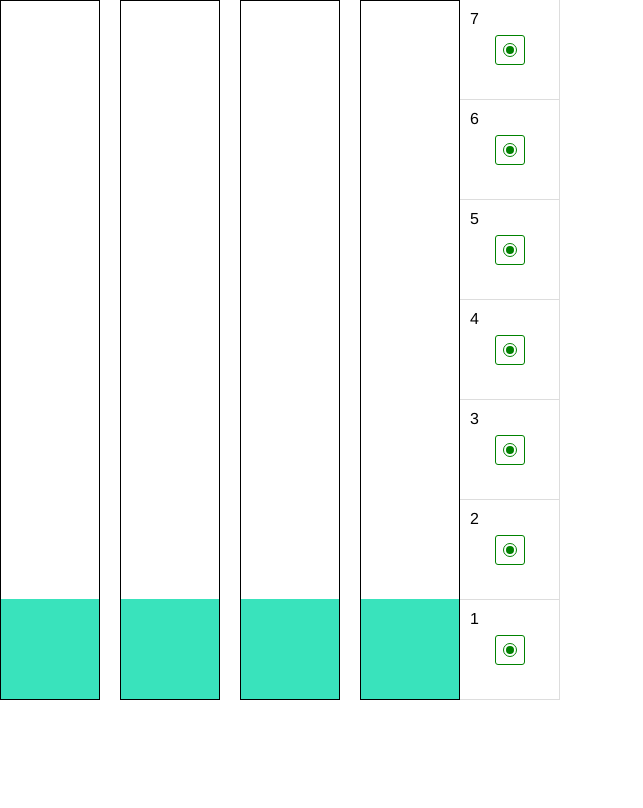
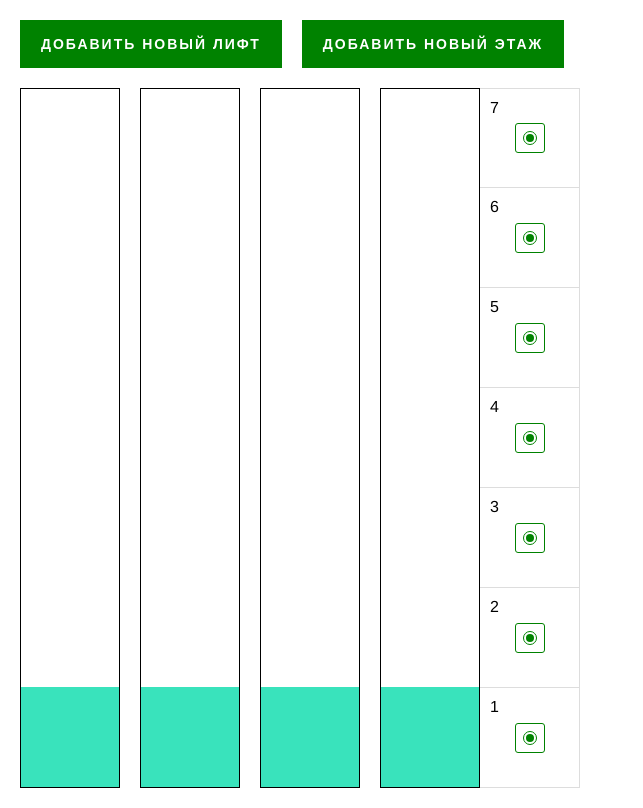
Before and after one commit to AlekseySemiconductor/elevator, a Vue app: page / in a window 1280 px wide. Shown: the whole page, without its empty margins (0-643 px from the left). Built offline with nearby package versions, Linux system fonts and the light colour scheme.

Commit message:
adds the ability to add new floors and elevators

```diff
--- a/src/assets/scss/AppFloor.scss
+++ b/src/assets/scss/AppFloor.scss
@@ -5,6 +5,10 @@
   align-items: center;
   height: 100px;
   border-bottom: 1px solid #ddd;
+
+  &:first-child {
+    border-top: 1px solid #ddd;
+  }
 
   &__index {
     position: absolute;
--- a/src/assets/scss/MainLayout.scss
+++ b/src/assets/scss/MainLayout.scss
@@ -1,5 +1,87 @@
 .main-layout {
-  display: flex;
+  margin: 20px;
+  &__controls-wrapper {
+    display: flex;
+    margin-bottom: 20px;
+    gap: 20px;
+  }
+
+  &__btn {
+    position: relative;
+    display: inline-block;
+    width: auto;
+    height: auto;
+    background-color: transparent;
+    border: none;
+    padding: 0;
+    min-width: 150px;
+    cursor: pointer;
+
+    &:before {
+      content: "";
+      position: absolute;
+      background-color: #008200;
+      transition: 0.3s ease-out;
+    }
+
+    &.main-layout__btn-slide-down:before {
+      content: "";
+      position: absolute;
+      bottom: 0;
+      left: 0;
+      right: 0;
+      height: 100%;
+      width: 100%;
+    }
+
+    &.main-layout__btn-slide-down:hover:before {
+      content: "";
+      position: absolute;
+      height: 0%;
+    }
+
+    &.main-layout__btn-slide-up:before {
+      content: "";
+      position: absolute;
+      top: 0;
+      left: 0;
+      right: 0;
+      height: 100%;
+      width: 100%;
+    }
+
+    &.main-layout__btn-slide-up:hover:before {
+      content: "";
+      position: absolute;
+      height: 0%;
+    }
+  }
+
+  &__btn-text {
+    position: relative;
+    top: 0;
+    left: 0;
+    display: inline-block;
+    font-size: 14px;
+    font-weight: 700;
+    letter-spacing: 2px;
+    text-transform: uppercase;
+    width: 100%;
+    padding: 15px 20px;
+    transition: 0.3s;
+    color: rgb(255, 255, 255);
+    border: 1px solid #008200;
+    transition: 0.2s 0.1s;
+
+    &:hover {
+      color: #008200;
+      transition: 0.2s 0.1s;
+    }
+  }
+
+  &__wrapper {
+    display: flex;
+  }
 
   &__shaft-container {
     display: flex;
--- a/src/layouts/MainLayout.vue
+++ b/src/layouts/MainLayout.vue
@@ -1,5 +1,20 @@
 <template>
   <div class="main-layout">
+    <div class="main-layout__controls-wrapper">
+      <button
+        class="main-layout__btn main-layout__btn-slide-down"
+        @click="addShaft"
+      >
+        <span class="main-layout__btn-text">Добавить новый лифт</span>
+      </button>
+      <button
+        class="main-layout__btn main-layout__btn-slide-up"
+        @click="addFloor"
+      >
+        <span class="main-layout__btn-text">Добавить новый этаж</span>
+      </button>
+    </div>
+    <div class="main-layout__wrapper">
       <div class="main-layout__shaft-container">
         <AppShaft
           v-for="shaft in $store.state.shafts"
@@ -18,6 +33,7 @@
         />
       </div>
     </div>
+  </div>
 </template>
 
 <script lang="ts">
@@ -32,6 +48,14 @@ export default {
     AppShaft,
     AppFloor,
   },
+  methods: {
+    addFloor() {
+      this.$store.commit("addFloor");
+    },
+    addShaft() {
+      this.$store.commit("addShaft");
+    },
+  },
 };
 </script>
 
--- a/src/store/index.ts
+++ b/src/store/index.ts
@@ -3,24 +3,18 @@ import { ElevatorState } from "@/models/elevator-state";
 import { Floor } from "@/models/floor";
 import range from "lodash/range";
 
-const floorsCount = 7; // количество этажей
-const shaftsCount = 4; // количество лифтовых шахт (лифтов)
-const currentFloorIndex = 1; // todo: вынести либо в environment, либо в input формы
+const initialFloorsCount = 7; // количество этажей
+const initialShaftsCount = 4; // количество лифтовых шахт (лифтов)
+const initialFloorIndex = 1; // todo: вынести либо в environment, либо в input формы
 const pendingTime = 3000;
 
 export default createStore({
   state: {
-    shafts: range(shaftsCount).map((x, i) => ({
-      index: i,
-      state: ElevatorState.Free,
-      currentFloorIndex,
-      isUpDirection: false,
-    })),
-    floorsCount,
-    floors: range(floorsCount).map((x) => ({
-      index: floorsCount - x,
-      isActive: false,
-    })),
+    shafts: range(initialShaftsCount).map((x, i) => createShaft(i)),
+    floorsCount: initialFloorsCount,
+    floors: range(initialFloorsCount).map((x) =>
+      createFloor(initialFloorsCount - x)
+    ),
     pendingFloors: [] as number[],
   },
   getters: {},
@@ -56,6 +50,13 @@ export default createStore({
     stopPendingElevator(state, shaftIndex: number) {
       state.shafts[shaftIndex].state = ElevatorState.Free;
     },
+    addFloor(state) {
+      state.floorsCount += 1;
+      state.floors.unshift(createFloor(state.floorsCount));
+    },
+    addShaft(state) {
+      state.shafts.push(createShaft(state.shafts.length));
+    },
   },
   actions: {
     stopMoving(context, { nextFloorIndex, shaftIndex }) {
@@ -75,3 +76,19 @@ export default createStore({
   },
   modules: {},
 });
+
+function createShaft(index: number) {
+  return {
+    index,
+    state: ElevatorState.Free,
+    currentFloorIndex: initialFloorIndex,
+    isUpDirection: false,
+  };
+}
+
+function createFloor(index: number) {
+  return {
+    index,
+    isActive: false,
+  };
+}
```
Lines whose indentation alone changed are shown as unchanged.
